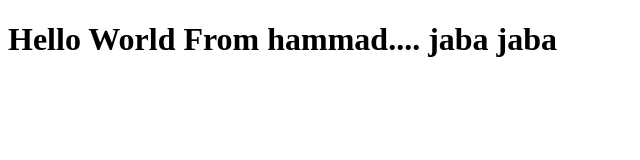
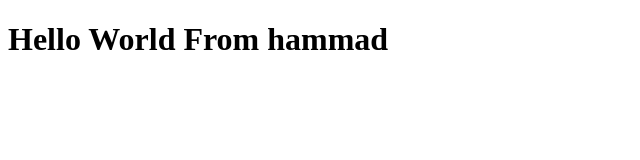
Before and after one commit to Muhammad-Hammad/Bootcamp2020Sample, a plain HTML site: page index.html in a window 1280 px wide. Shown: the whole page, without its empty margins (0-640 px from the left). Drawn offline with Linux system fonts and the light colour scheme.

Commit message:
Update index.html

```diff
--- a/index.html
+++ b/index.html
@@ -6,6 +6,6 @@
     <title>Document</title>
 </head>
 <body>
-    <h1>Hello World From hammad.... jaba jaba </h1>
+    <h1>Hello World From hammad </h1>
 </body>
 </html>
```
